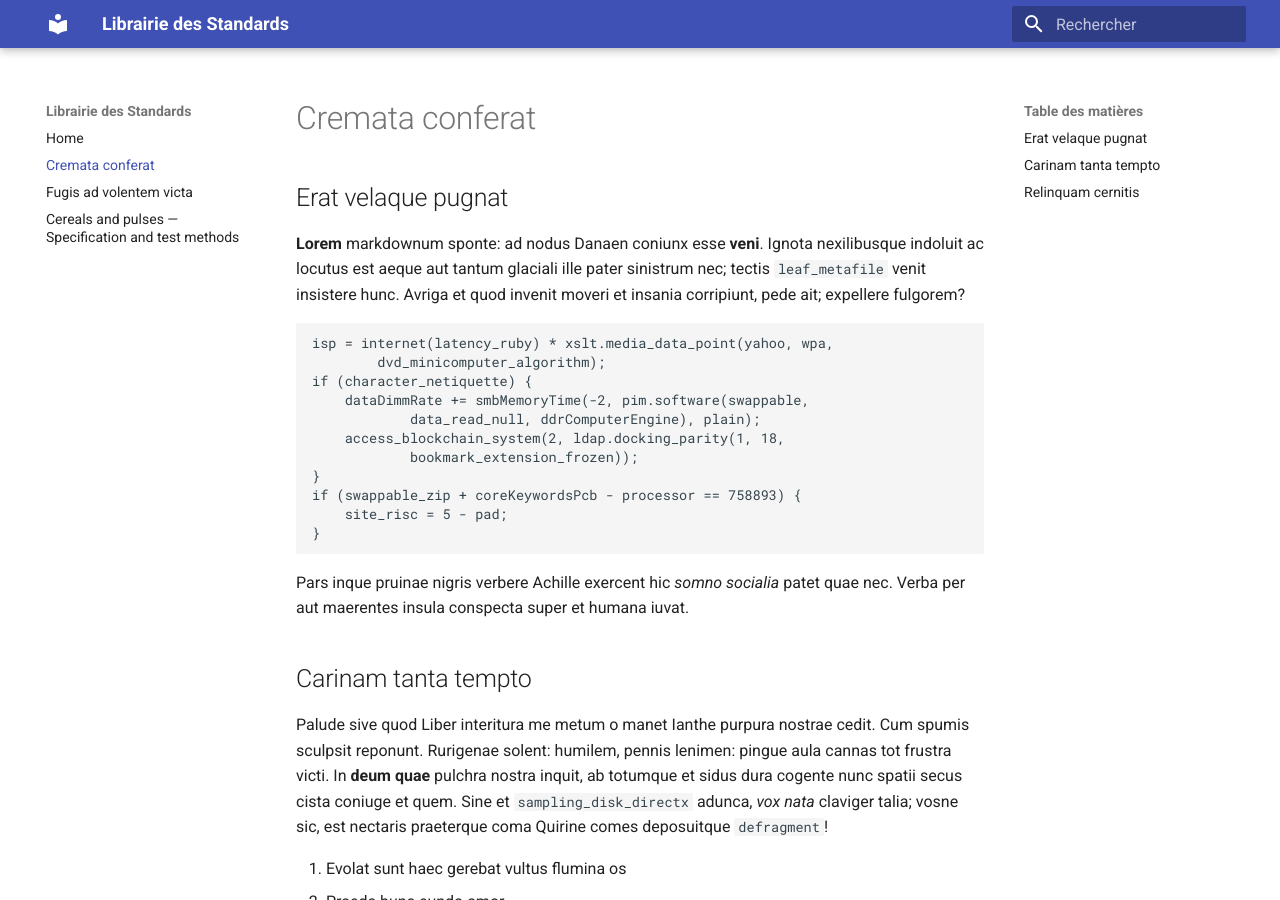
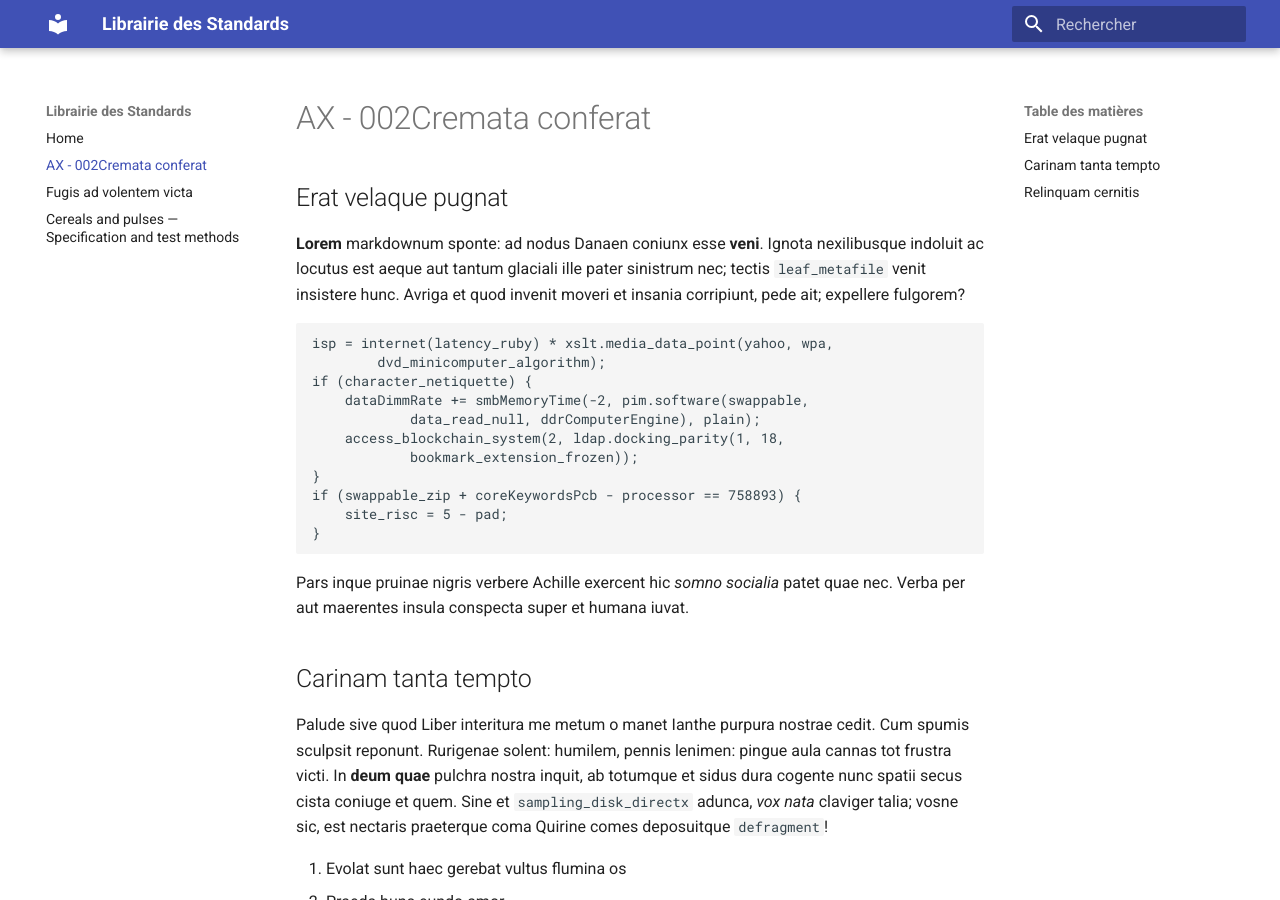
Before and after one commit to Shibukawa310/Test-Lorem-Ipsum, an MkDocs documentation site: the page built from docs/Lorem Ipsum 1.md, in a window 1280 px wide and 900 px high. Built offline with MkDocs 1.6.1 and Material for MkDocs 9.7.7, drawn with Linux system fonts in a browser that asks for light colours.

Commit message:
Rename document to include AX - 002

```diff
--- a/docs/Lorem Ipsum 1.md
+++ b/docs/Lorem Ipsum 1.md
@@ -1,4 +1,4 @@
-# Cremata conferat
+# AX - 002Cremata conferat
 
 ## Erat velaque pugnat
 
```
